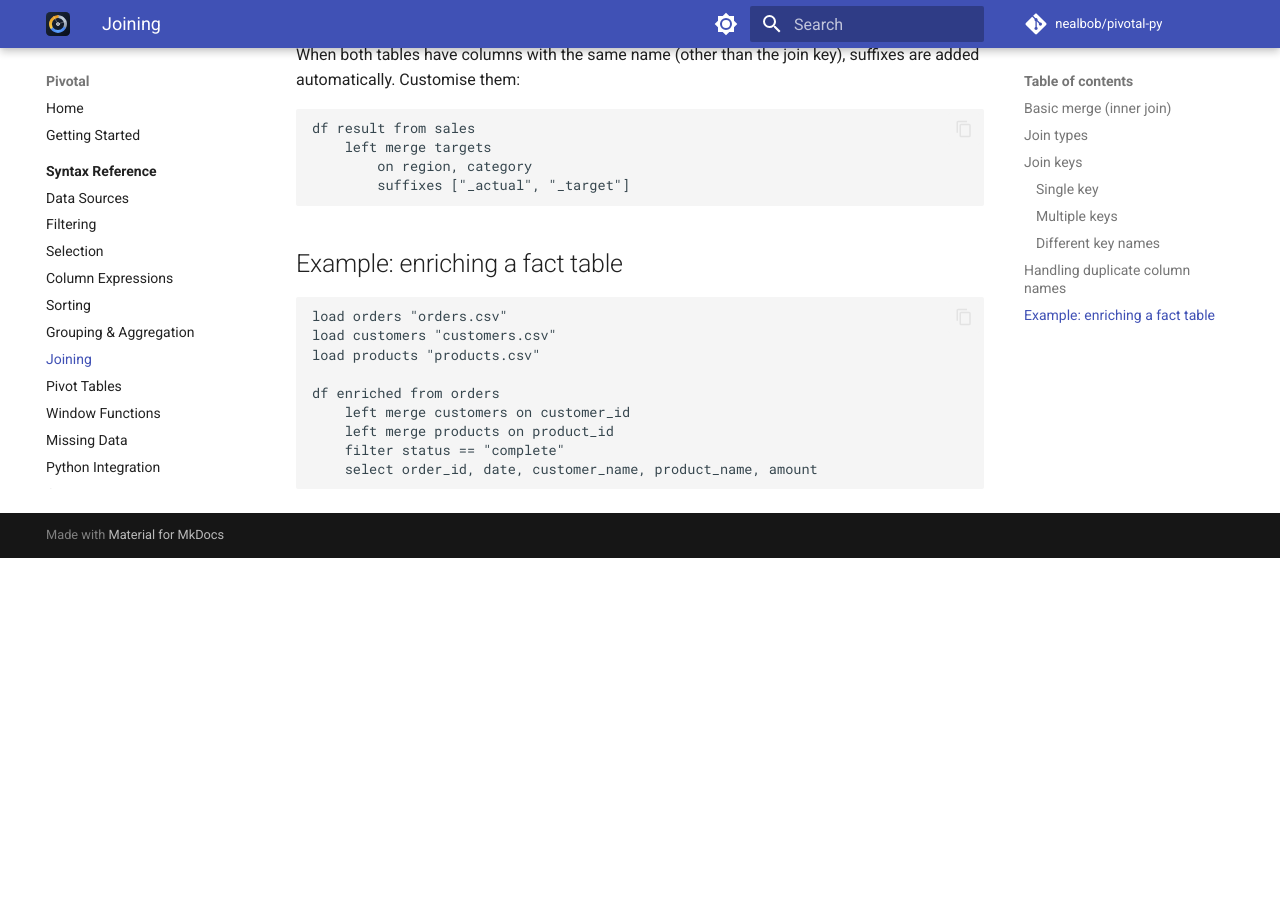
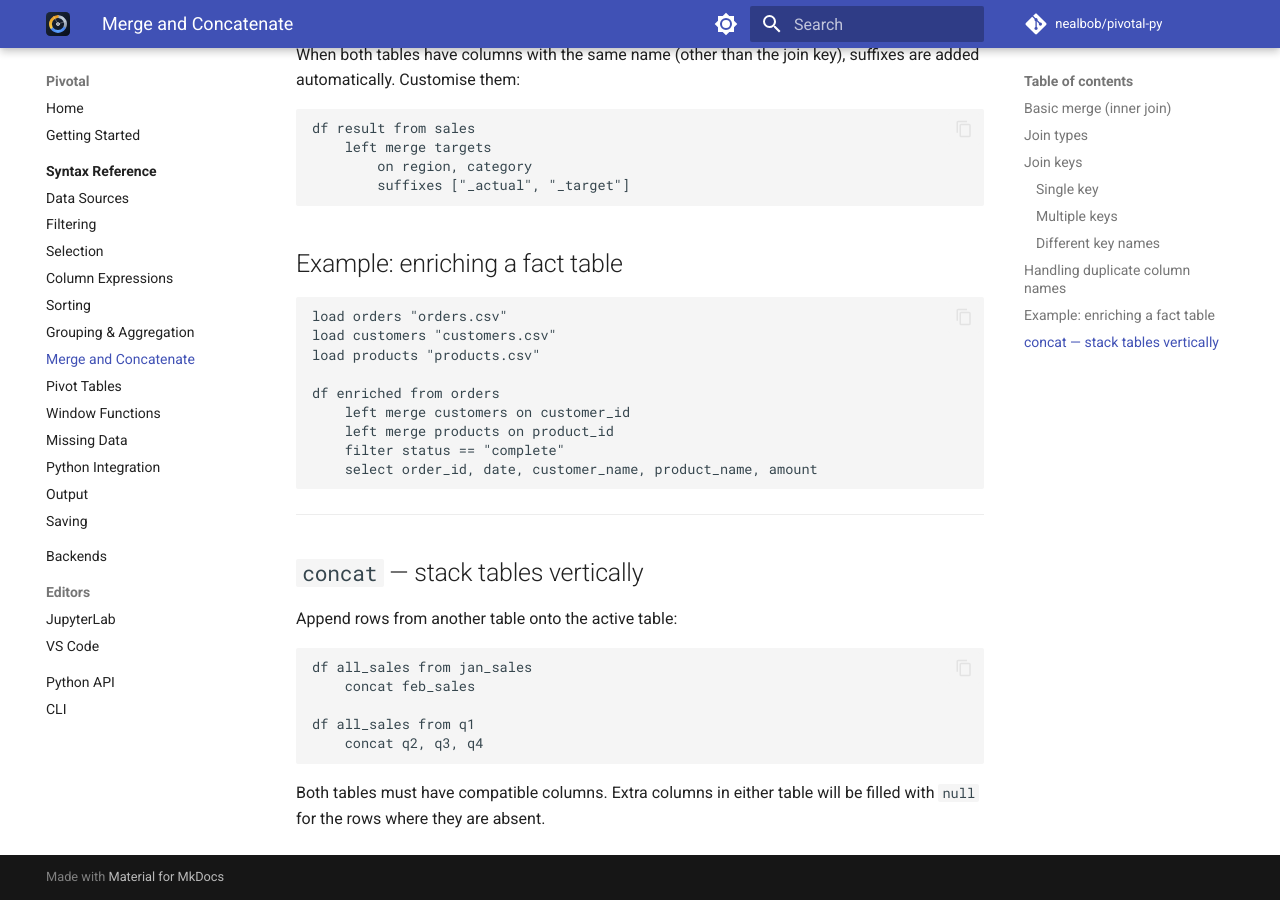
Before and after one commit to nealbob/pivotal-py, an MkDocs documentation site: the page built from docs/syntax/joining.md, in a window 1280 px wide and 900 px high, scrolled down 1690 px. Built offline with MkDocs 1.6.1 and Material for MkDocs 9.7.7, drawn with Linux system fonts in a browser that asks for light colours; comment, search, counter and statistics services are not loaded; before the commit the page ends 2248 px from its top, so only the background shows below that; some of the changed text lies outside the part shown.

Commit message:
docs: move concat to joining section, rename to Merge and Concatenate
Co-Authored-By: Claude Sonnet 4.6 <noreply@anthropic.com>

````diff
--- a/docs/syntax/joining.md
+++ b/docs/syntax/joining.md
@@ -1,4 +1,4 @@
-# Joining
+# Merge and Concatenate
 
 The `merge` statement joins two tables. The active table is the left table; the named table is the right table.
 
@@ -88,3 +88,19 @@ df enriched from orders
     filter status == "complete"
     select order_id, date, customer_name, product_name, amount
 ```
+
+---
+
+## `concat` — stack tables vertically
+
+Append rows from another table onto the active table:
+
+```pivotal
+df all_sales from jan_sales
+    concat feb_sales
+
+df all_sales from q1
+    concat q2, q3, q4
+```
+
+Both tables must have compatible columns. Extra columns in either table will be filled with `null` for the rows where they are absent.
--- a/mkdocs.yml
+++ b/mkdocs.yml
@@ -51,7 +51,7 @@ nav:
     - Column Expressions: syntax/transformation.md
     - Sorting: syntax/sorting.md
     - Grouping & Aggregation: syntax/grouping.md
-    - Joining: syntax/joining.md
+    - Merge and Concatenate: syntax/joining.md
     - Pivot Tables: syntax/reshaping.md
     - Window Functions: syntax/window-functions.md
     - Missing Data: syntax/missing-data.md
````
Also changed, not shown: docs/syntax/index.md (+1 -1 lines), docs/syntax/missing-data.md (+0 -16 lines).
